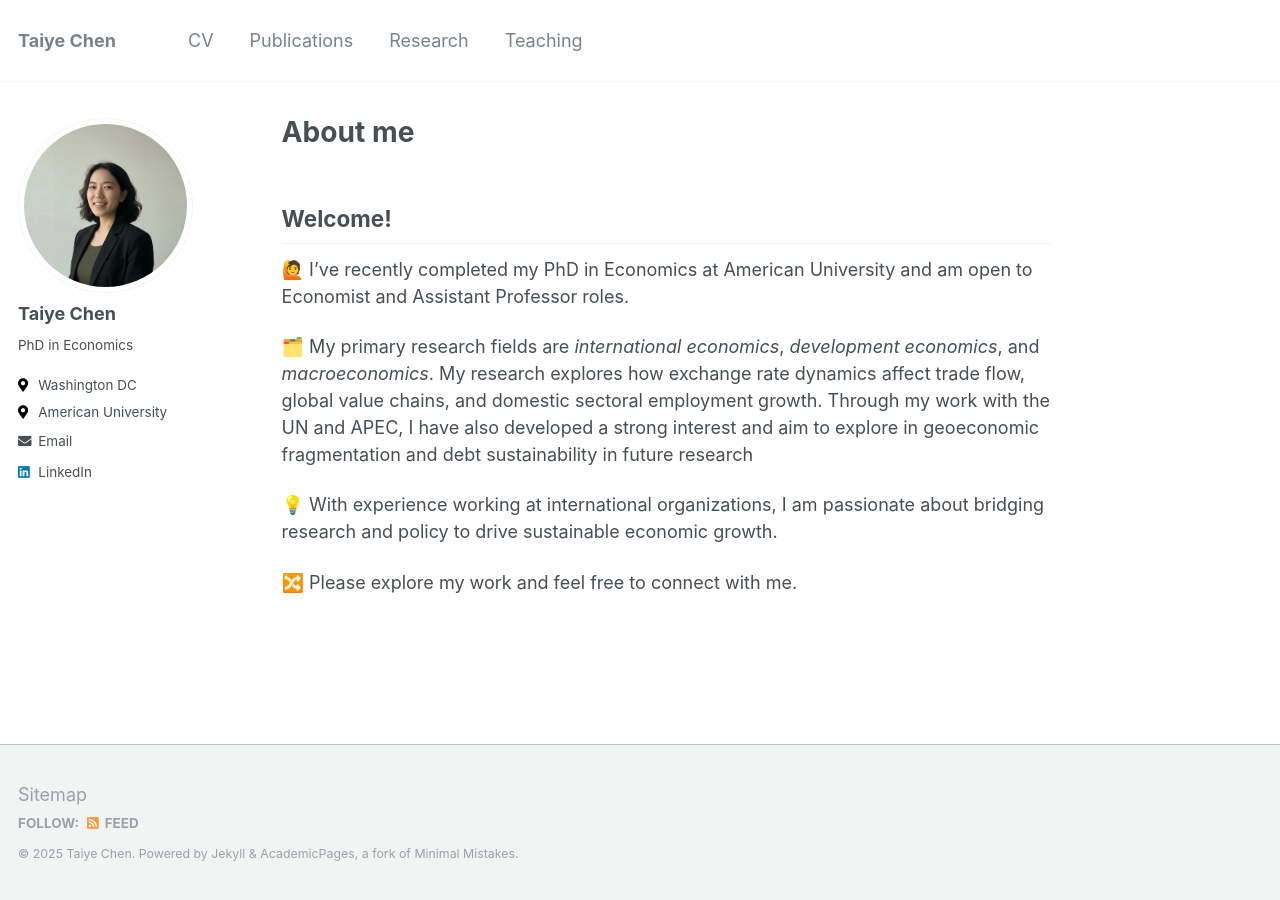
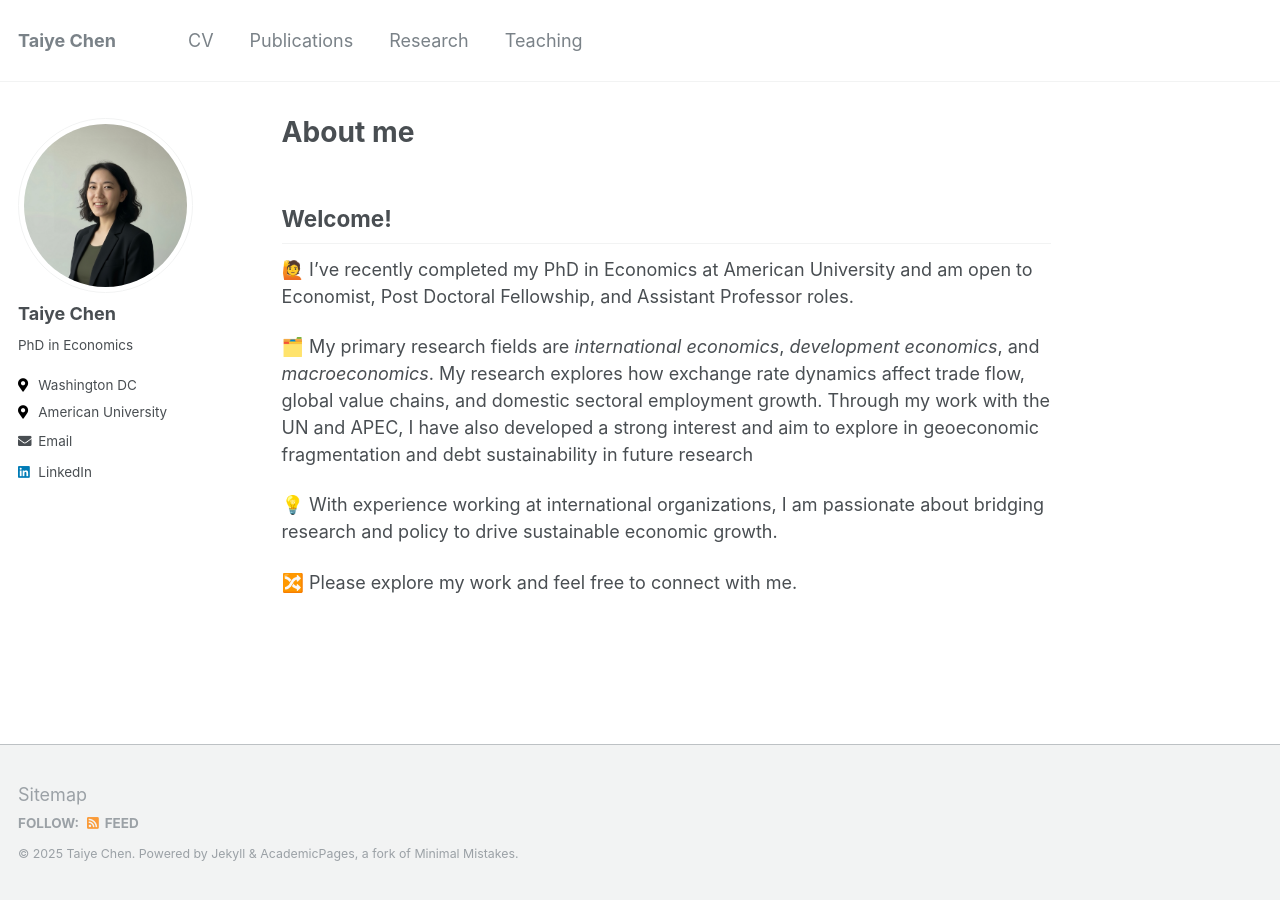
Before and after one commit to taiyechen/taiyechen.github.io, a Jekyll site: the page built from _pages/about.md, in a window 1280 px wide. Built offline with Jekyll 4.4.1, drawn with Linux system fonts in a browser that asks for light colours.

Commit message:
update about

```diff
--- a/_pages/about.md
+++ b/_pages/about.md
@@ -10,7 +10,7 @@ redirect_from:
 
 ##  Welcome!
 
-🙋 I've recently completed my PhD in Economics at American University and am open to Economist and Assistant Professor roles.
+🙋 I've recently completed my PhD in Economics at American University and am open to Economist, Post Doctoral Fellowship, and Assistant Professor roles.
 
 🗂️ My primary research fields are *international economics*, *development economics*, and *macroeconomics*. My research explores how exchange rate dynamics affect trade flow, global value chains, and domestic sectoral employment growth. Through my work with the UN and APEC, I have also developed a strong interest and aim to explore in geoeconomic fragmentation and debt sustainability in future research
 
```
Also changed, not shown: 2 other files.
